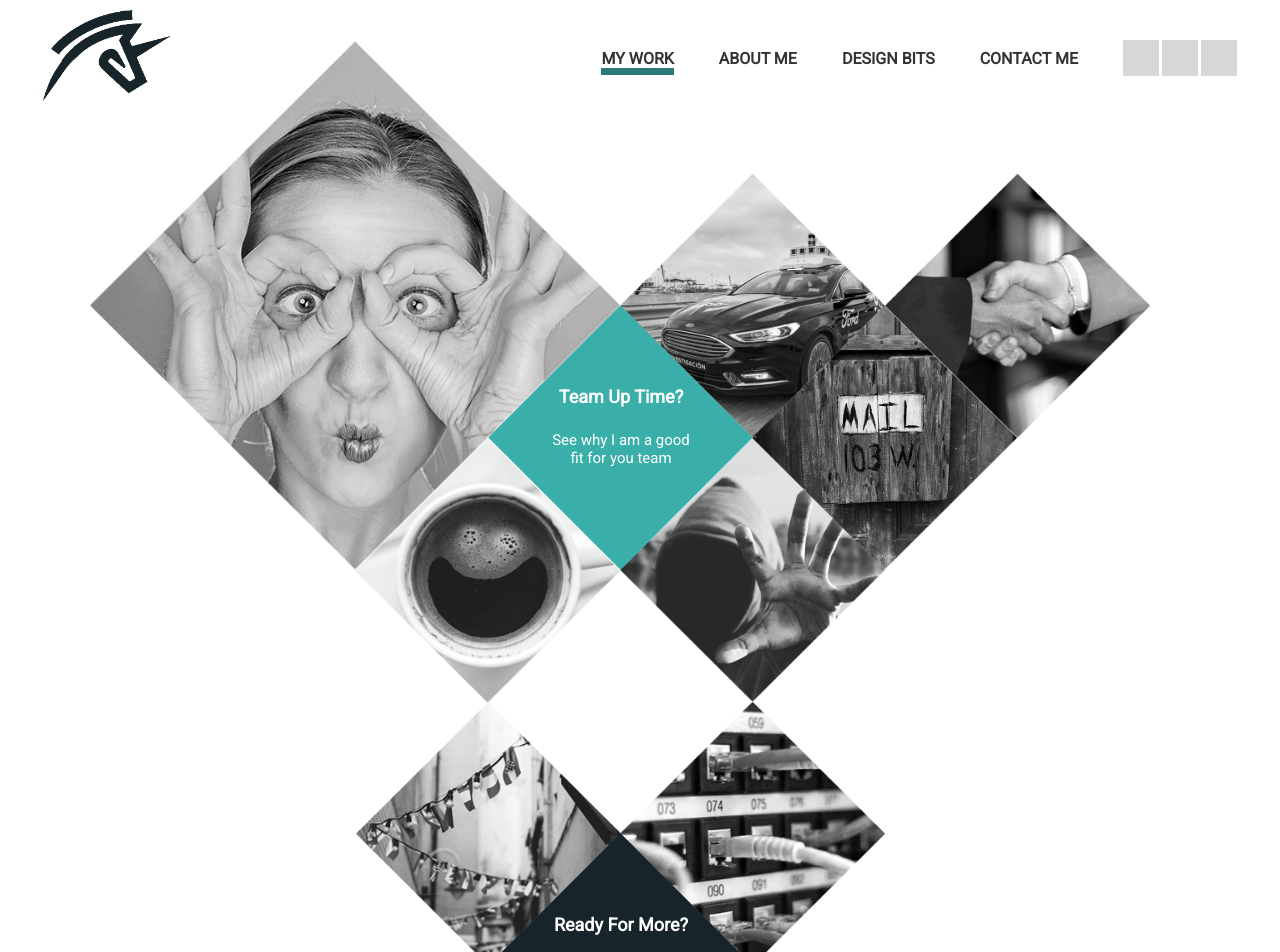
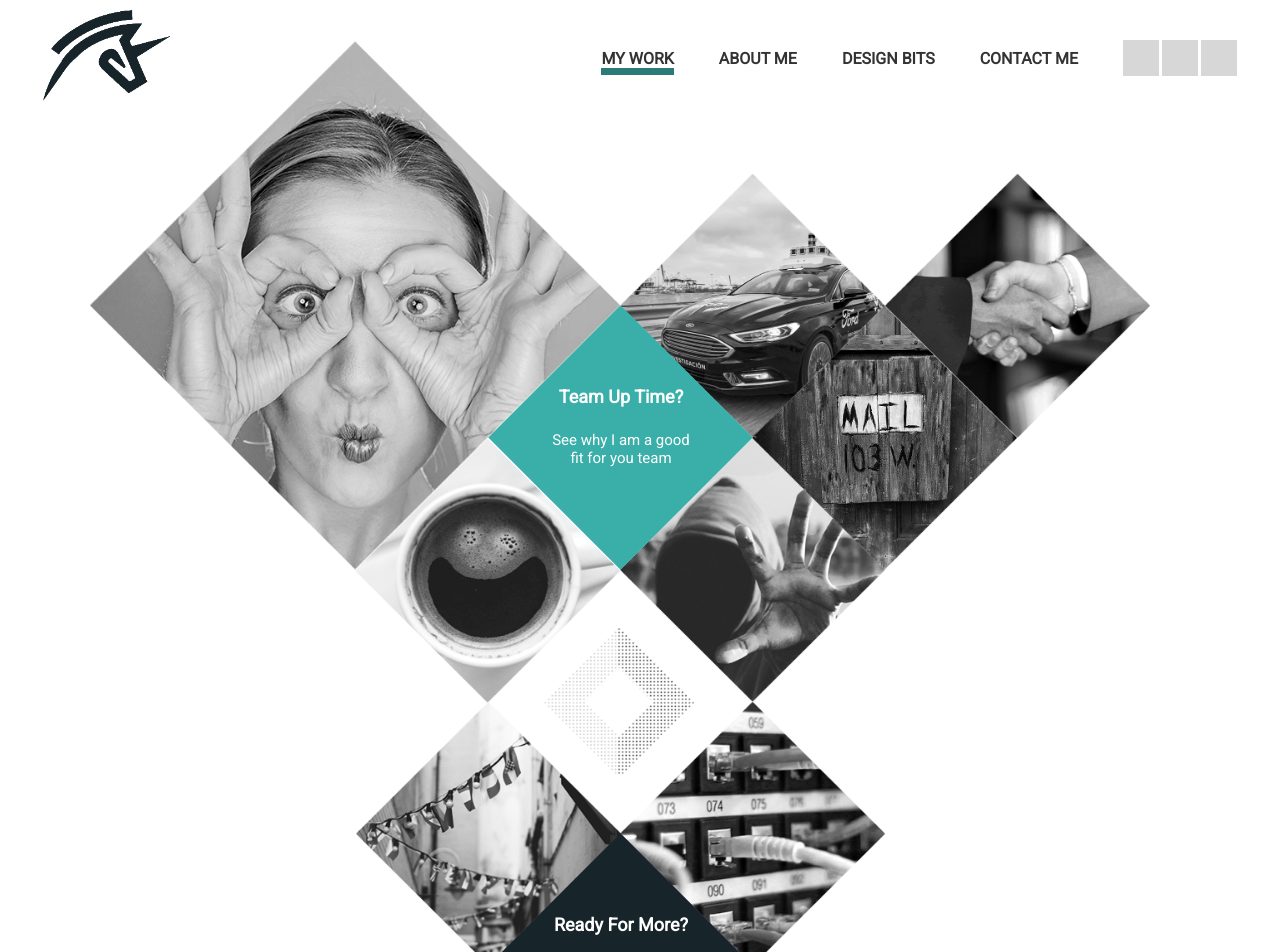
Before and after one commit to Grahamcr/portfolio, an Angular app in the folder portolio/: page / in a window 1280 px wide. Shown: the top 952 px of the page. Built offline with nearby package versions, Linux system fonts and the light colour scheme.

Commit message:
placeholder image

```diff
--- a/portolio/src/app/home/home.component.html
+++ b/portolio/src/app/home/home.component.html
@@ -61,6 +61,9 @@
 ></app-diamondimg>
 
 
+<img src="assets/images/placeholder.png" class="placeholder-img"/>
+
+
 <app-diamondimg class="far-bottom-left"
 [title]="'Far and Wide'"
 [description]="'How might we show the breadth of our company?'"
--- a/portolio/src/app/home/home.component.less
+++ b/portolio/src/app/home/home.component.less
@@ -67,3 +67,11 @@
     top:736px;
     left: 456px;
 }
+
+// This is the placeholder image
+.placeholder-img {
+    position: absolute;
+    left: 446px;
+    top: 463px;
+    width: 265px;
+}
```
